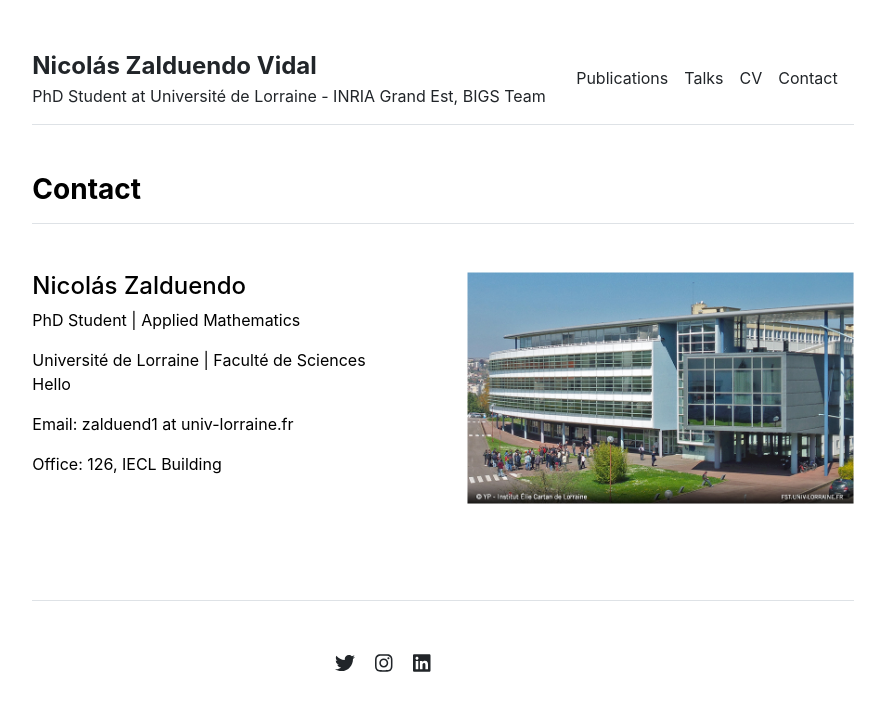
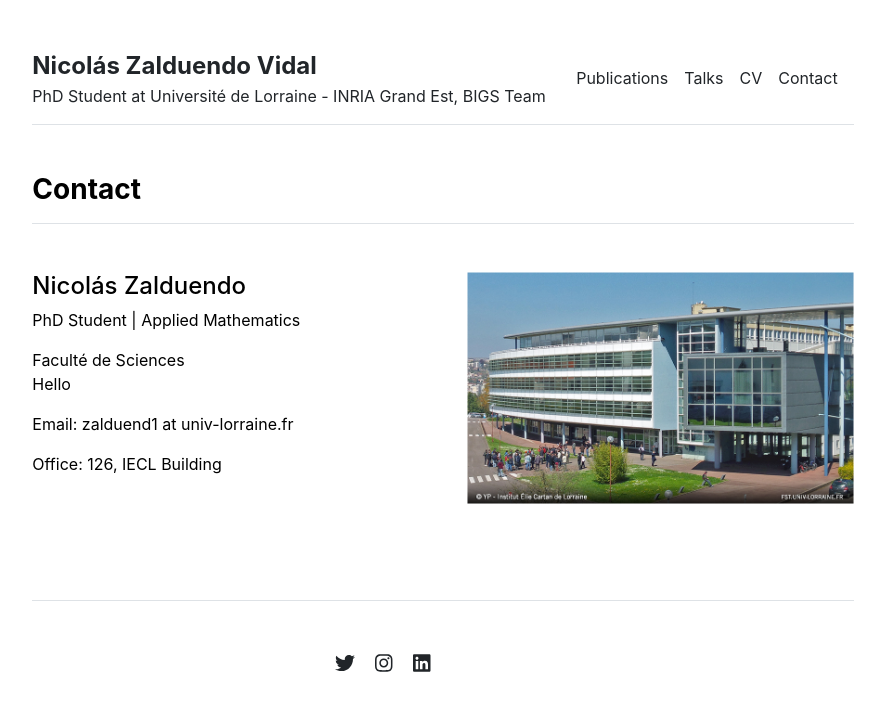
Before and after one commit to nzalduendo/nzalduendo.github.io, a Jekyll site: the page built from contact.md, in a window 1280 px wide. Shown: the top 711 px of the page, without its empty margins (197-1082 px from the left). Built offline with Jekyll 4.4.1, drawn with Linux system fonts in a browser that asks for light colours.

Commit message:
Update contact.html

```diff
--- a/_includes/contact.html
+++ b/_includes/contact.html
@@ -6,7 +6,7 @@
       <div class="col-md-6">
         <h4>{{ contact.name }}</h4>
         <p>{{ contact.title }} | {{ contact.department }}</p>
-        <p>{{ contact.institution }} | {{ contact.institution_address }}</p>
+        <p>{{ contact.institution_address }}</p>
         <p>Email: {{ contact.email }}</p>
         <p>Office: {{ contact.office }}</p>
       </div>
```
